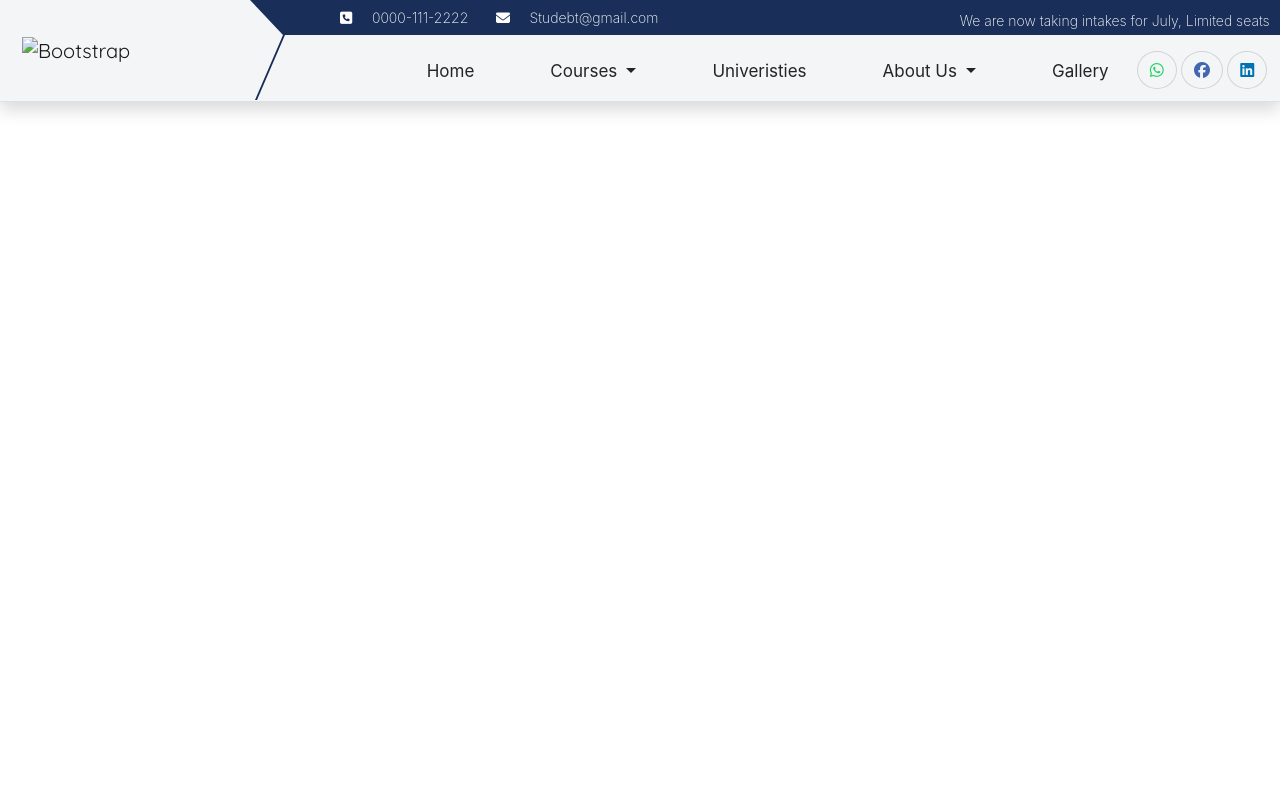
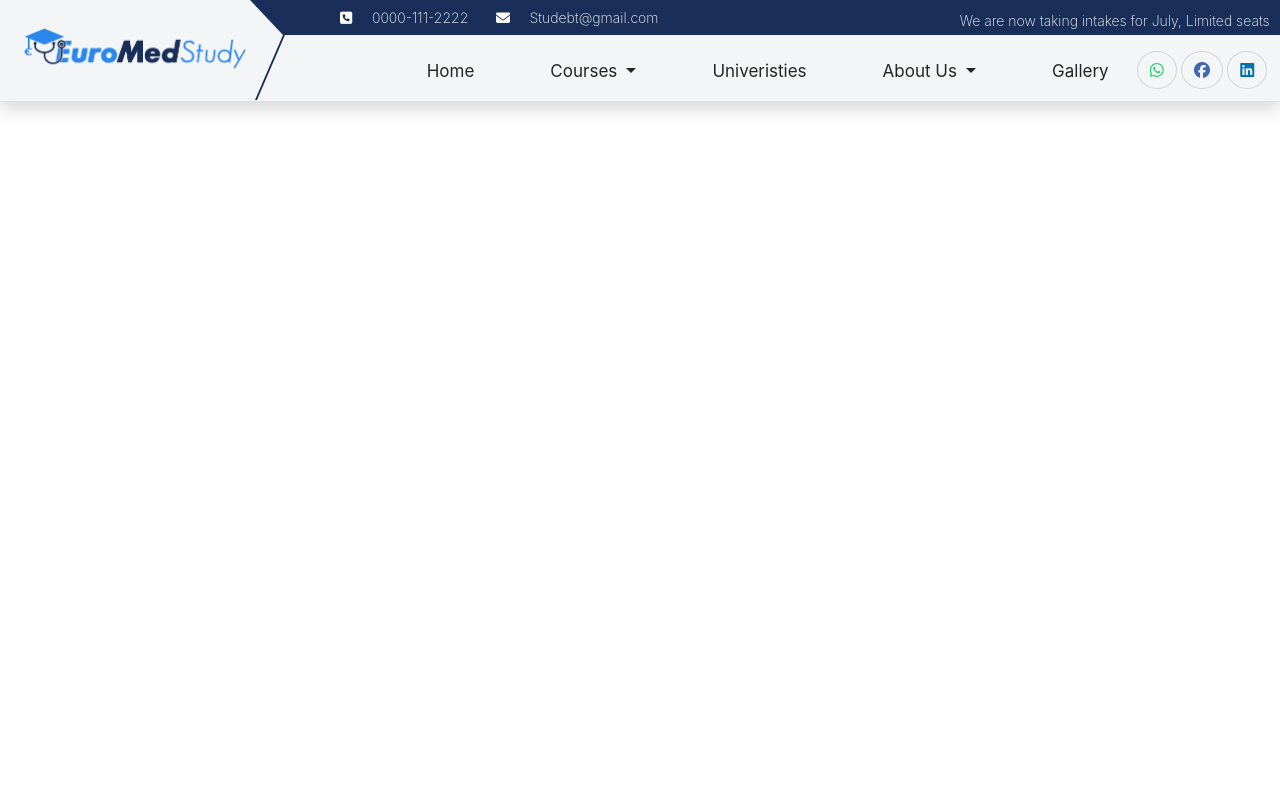
Before and after one commit to bllwsm/project-website2, a plain HTML site: page Contact-us.html in a window 1280 px wide. Shown: the top 800 px of the page. Drawn offline with nearby package versions, Linux system fonts and the light colour scheme; the site is published under a folder, as on GitHub Pages, so addresses that start at the root find nothing; a script that the page names is missing.

Commit message:
Update Contact-us.html

```diff
--- a/Contact-us.html
+++ b/Contact-us.html
@@ -57,7 +57,7 @@
 
       <div class="container-fluid d-flex">
         <a class="navbar-brand" href="index.html">
-          <img src="/images/EuroMed-Study.png" alt="Bootstrap" class="img-fluid">
+          <img src="images/EuroMed-Study.png" alt="Bootstrap" class="img-fluid">
         </a>
         <button
           class="navbar-toggler"
```
